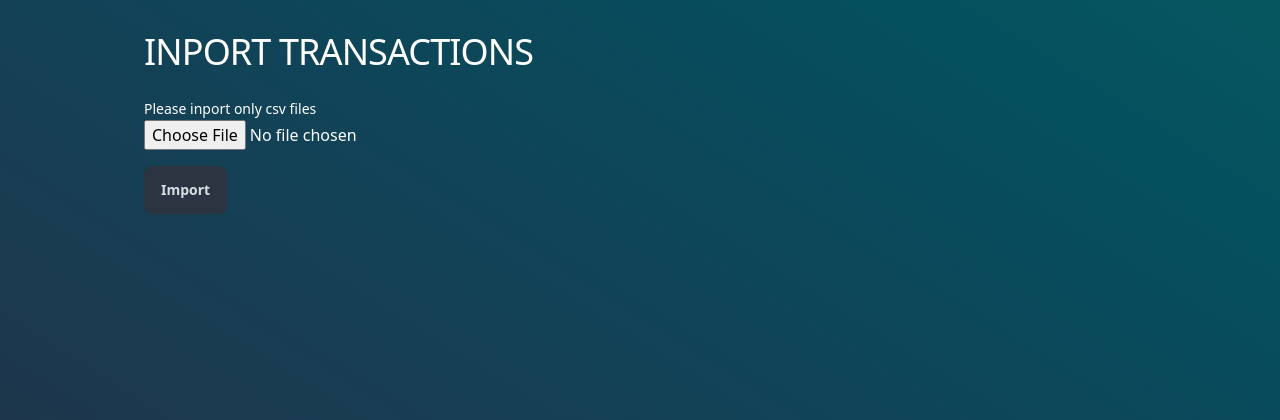
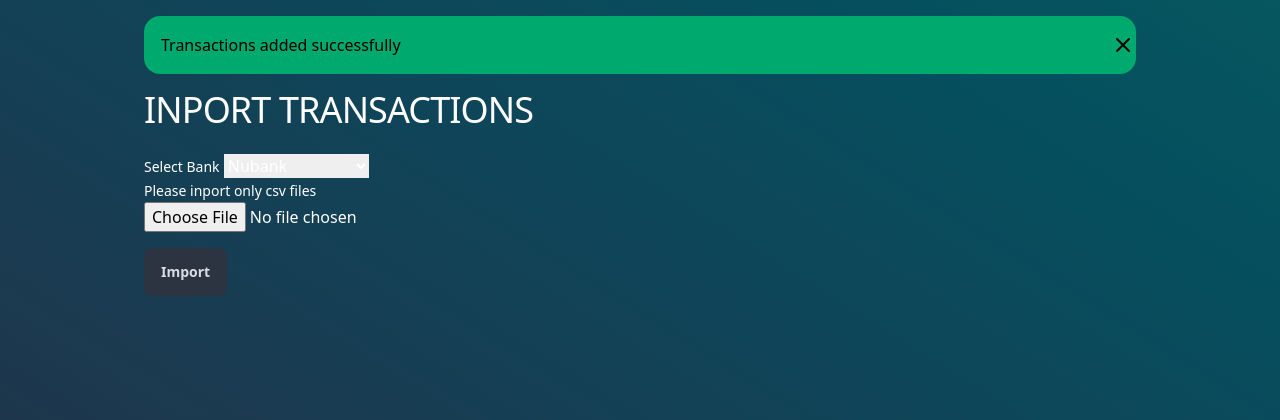
Before and after one commit to manolisfcb/FinanceTracker, a Flask app: page /transactions/add in a window 1280 px wide. Shown: the part 128-548 px from the top of the page. Run offline with Flask 3, Linux system fonts and the light colour scheme; parts of the project's set-up code (start-up, migrations or seed data) failed here and were passed over; some libraries are stand-ins or nearby versions.

Commit message:
Add error handling for CSV import and enhance transaction creation process

```diff
--- a/src/resources/TransactionFactory.py
+++ b/src/resources/TransactionFactory.py
@@ -1,12 +1,15 @@
 
+from csv import DictReader
 from .NuTransactions import NuTransaction
 class TransactionFactory():
-    def __init__(self):
-        pass
+    def __init__(self, transaction_csv: DictReader, bank_name: str):
+        self.transaction_csv = transaction_csv
+        self.bank_name = bank_name
 
-    def create_transaction(self, transaction_type):
-        if transaction_type in allowed_banks:
-            return allowed_banks[transaction_type]
+
+    def create_transaction(self):
+        if self.bank_name in allowed_banks:
+            return allowed_banks[self.bank_name].convert_to_transaction(self.transaction_csv)
         else:
             raise ValueError('Transaction type not allowed yet please add it to the allowed_banks list')
 
--- a/src/routes/transactions.py
+++ b/src/routes/transactions.py
@@ -12,8 +12,7 @@ from werkzeug.utils import secure_filename
 from io import TextIOWrapper
 import csv
 from datetime import datetime
-from src.resources.TransactionFactory import TransactionFactory
-
+from src.resources.TransactionFactory import TransactionFactory, allowed_banks
 # @main_bp.route('/transactions', methods=['GET', 'POST'])
 # @login_required
 # def transactions():
@@ -62,17 +61,33 @@ def transactions():
 def add_transactions():
     if request.method == "POST":
 
+        file = request.files['file']
+        if not file.filename.endswith('.csv'):
+            flash('Invalid file format, please upload a CSV file', 'error')
+            return redirect(url_for('main.add_transactions'))
+
+
+        bank_name = request.form['bank']
+        if bank_name not in allowed_banks:
+            flash('Invalid bank name', 'error')
+            return redirect(url_for('main.add_transactions'))
+
         csv_file = TextIOWrapper(request.files['file'].stream, encoding='utf-8')
+
+
         csv_reader = csv.DictReader(csv_file)
-        transactions = TransactionFactory().create_transaction('Nu').convert_to_transaction(csv_reader)
-        print(transactions)
+        transactions = TransactionFactory(csv_reader, bank_name)
+        try:
+            transactions = transactions.create_transaction()
+        except ValueError as e:
+            flash(f'Error processing CSV file: {e}', 'error')
+            return redirect(url_for('main.add_transactions'))
+
         for transaction in transactions:
             transaction['user_id'] = current_user.id
             transaction_model = TransactionModel(**transaction)
             db.session.add(transaction_model)
         db.session.commit()
 
-
-
-
+    flash('Transactions added successfully', 'success')
     return render_template('add_transactions.html'), 200
--- a/src/templates/add_transactions.html
+++ b/src/templates/add_transactions.html
@@ -6,6 +6,25 @@
 
 {% block content %}
 
+{% for categ, message in get_flashed_messages(with_categories = true) %}
+<div class="alert alert-{{categ}}" style="position: relative;">
+    <span>{{ message }}</span>
+    <button type="button" data-bs-dismiss="alert" aria-label="Close" style="position: absolute; right: 0; background: none; border: none;">
+        <svg
+            xmlns="http://www.w3.org/2000/svg"
+            class="h-6 w-6"
+            fill="none"
+            viewBox="0 0 24 24"
+            stroke="currentColor">
+            <path
+              stroke-linecap="round"
+              stroke-linejoin="round"
+              stroke-width="2"
+              d="M6 18L18 6M6 6l12 12" />
+        </svg>
+    </button>
+</div>
+{% endfor %}
 
     <h1 class="mt-4 mb-6 text-2xl leading-none tracking-tight text-white md:text-3xl lg:text-4xl flex item-center mb-4">
         <!-- <svg xmlns="http://www.w3.org/2000/svg" fill="none" viewBox="0 0 24 24" strokeWidth={1.5} stroke="currentColor" className="size-6">
@@ -21,8 +40,16 @@
         <div class="flex flex-col-reverse md:grid md:grid-cols-4 md:gap4">
             <!-- 3 de cuatro columnas para la tabla   -->
                 <form method="POST"  hx-swap="outerHTML" enctype="multipart/form-data">
+                    <label for ="bank" class="text-white text-sm">Select Bank</label>
+                    <select name="bank" id="bank" class="form-select">
+                        <option value="Nu">Nubank</option>
+                        <option value="It">Itau*</option>
+                        <option value="Bb">Banco do Brasil*</option>
+                        <option value="Br">Bradesco*</option>
+                        <option value="Rc">Rico*</option>
+                    </select>
                         <label for="file" class="text-white text-sm">Please inport only csv files</label>
-                        <input type="file" name="file" id="file" />
+                        <input type="file" name="file" id="file" required/>
 
                     <button type="submit" class="btn btn-neutral mt-4">Import</button>
                 </form>
```
Also changed, not shown: src/resources/NuTransactions.py (+18 -15 lines).
